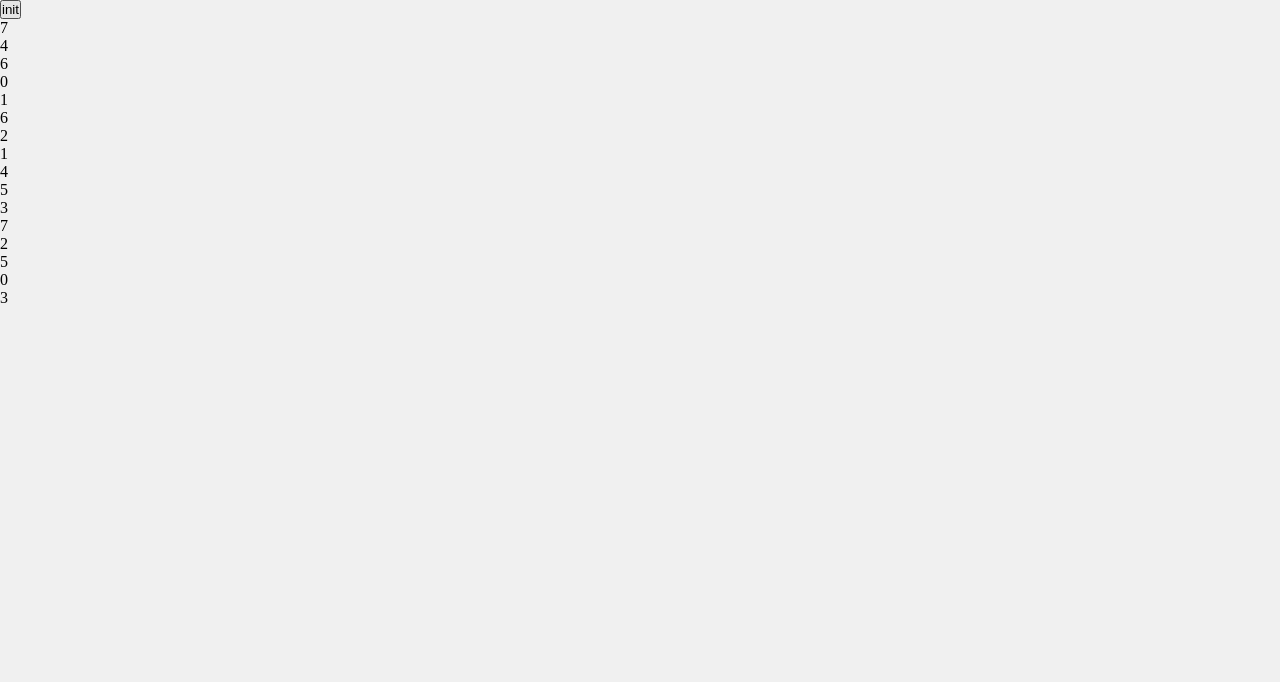
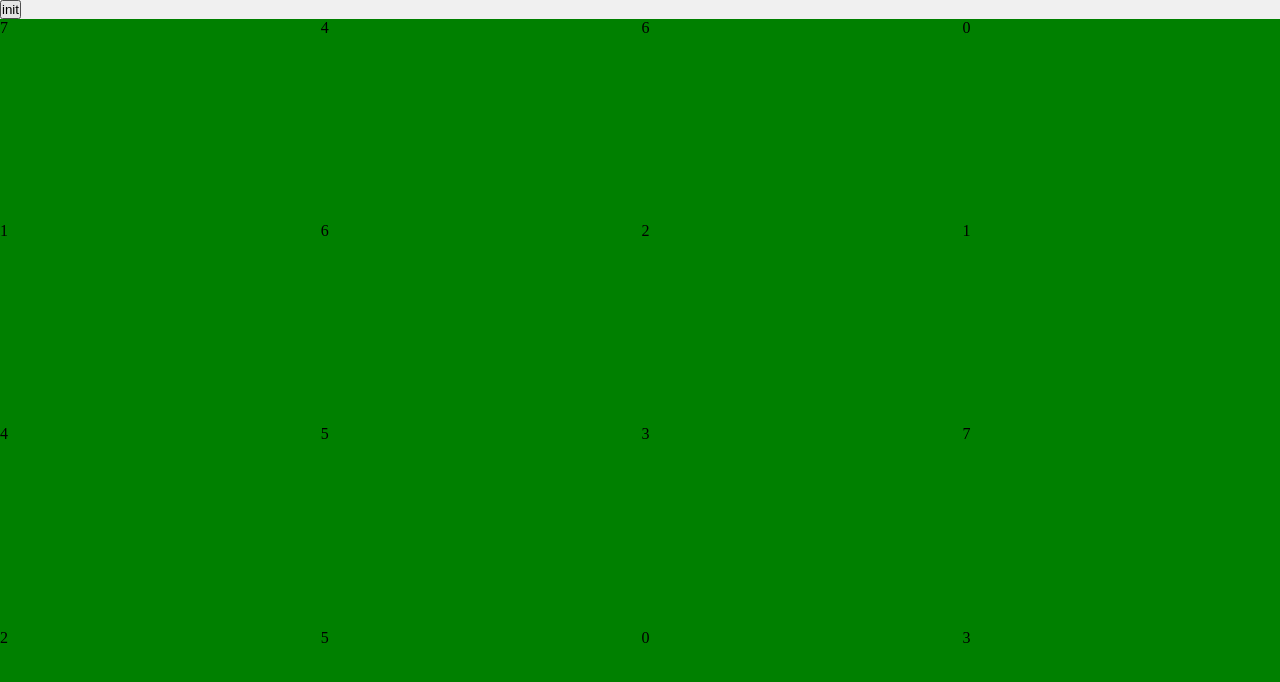
Before and after one commit to S-404/memory-game, a React (Create React App) app: page / in a window 1280 px wide. Both pictures are taken after a click on the button "init". Shown: the top 682 px of the page. Built offline with nearby package versions, Linux system fonts and the light colour scheme.

Commit message:
init styles

```diff
--- /dev/null
+++ b/src/components/card/card.scss
@@ -0,0 +1,5 @@
+.card{
+  padding: .5em;
+  background-color: gray;
+
+}
--- a/src/components/desktop/Desktop.jsx
+++ b/src/components/desktop/Desktop.jsx
@@ -2,13 +2,13 @@ import React from 'react';
 import Card from "../card/Card";
 import CardsController from "../../store/CardsController";
 import {observer} from "mobx-react-lite";
-
+import './desktop.scss'
 const Desktop = observer(() => {
 
     const {cards} = CardsController
 
     return (
-        <div>
+        <div className='desktop'>
             {cards.map((card) => (
                 <Card
                     key={`card_id${card.cardId}_${Math.random()}`}
--- /dev/null
+++ b/src/components/desktop/desktop.scss
@@ -0,0 +1,7 @@
+.desktop{
+  background-color: green;
+  display: grid;
+  grid-template-columns: repeat(4, 1fr);
+  gap: .2em;
+  grid-auto-rows: minmax(200px, auto);
+}
```
